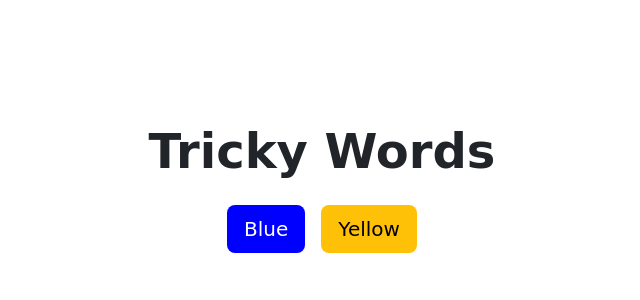
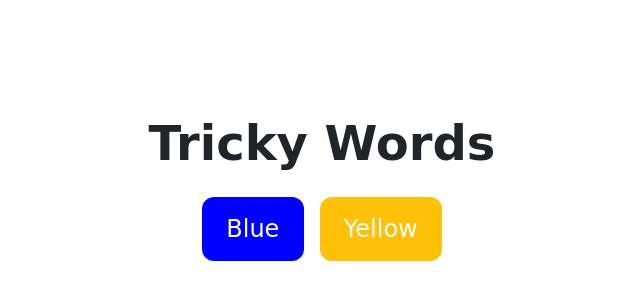
Before and after one commit to mokagio/tricky-words-trainer, a React (Vite) app: page / in a window 1280 px wide. Shown: the part 212-512 px from the top of the page, without its empty margins (318-958 px from the left). Built offline with nearby package versions, Linux system fonts and the light colour scheme.

Commit message:
Use action button for tricky word group

```diff
--- a/src/App.jsx
+++ b/src/App.jsx
@@ -26,7 +26,7 @@ function ButtonRow({ children }) {
   );
 }
 
-function ActionButton({ onClick, icon, bg = "#6c757d", color = "white" }) {
+function ActionButton({ onClick, icon, label, bg = "#6c757d", color = "white" }) {
   return (
     <button
       className="btn d-flex align-items-center justify-content-center flex-fill"
@@ -39,7 +39,8 @@ function ActionButton({ onClick, icon, bg = "#6c757d", color = "white" }) {
       }}
       onClick={onClick}
     >
-      <i className={`bi bi-${icon}`} style={{ fontSize: "1.5rem" }}></i>
+      {icon && <i className={`bi bi-${icon}`} style={{ fontSize: "1.5rem" }}></i>}
+      {label && <span>{label}</span>}
     </button>
   );
 }
@@ -112,18 +113,15 @@ export default function App() {
       {!group ? (
         <>
           <h1 className="mb-4 fw-semibold display-5 text-center">Tricky Words</h1>
-          <div className="d-flex gap-3">
+          <ButtonRow width="auto">
             {GROUPS.map(({ name, background, text }) => (
-              <button
-                key={name}
-                className="btn btn-lg"
-                style={{ backgroundColor: background, color: text }}
+              <ActionButton
+                label={name}
+                bg={background}
                 onClick={() => setGroup(name)}
-              >
-                {name}
-              </button>
+              />
             ))}
-          </div>
+          </ButtonRow>
         </>
       ) : currentWord ? (
         <>
```
